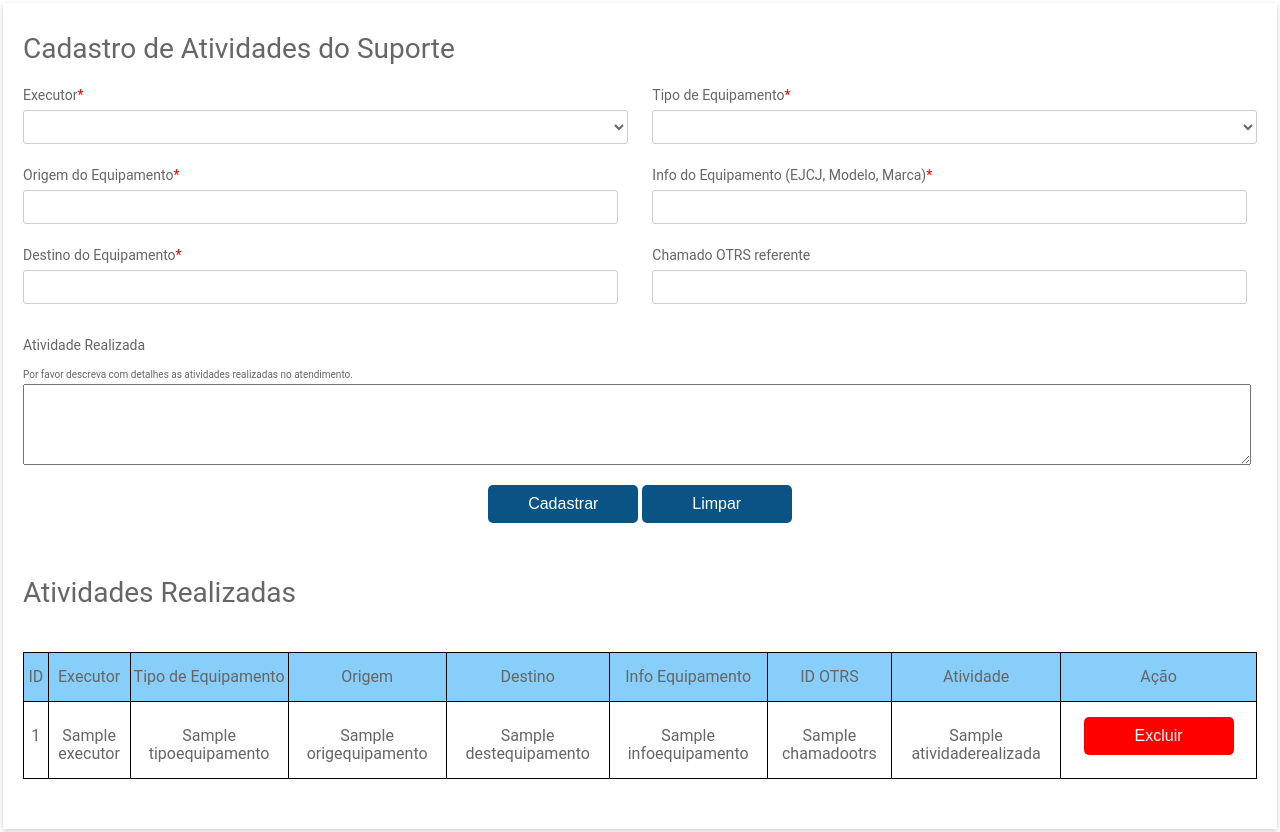
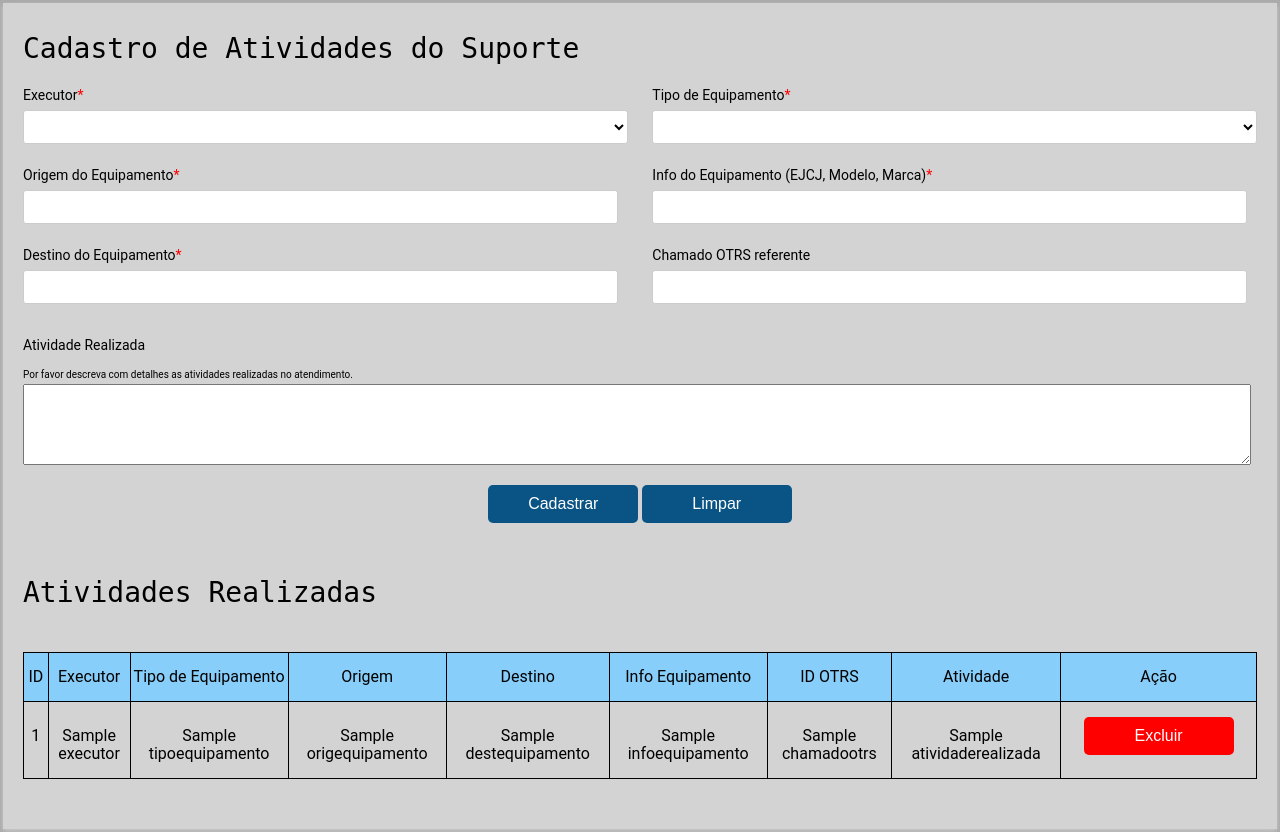
Before and after one commit to DouglasLourenze/SistemaDjangopy, a Django app: template SistemaDjangopy/app/templates/app/index.html in a window 1280 px wide. Run offline with Django 3.2, Linux system fonts and the light colour scheme; the template is opened without the code that fills it: most values are stand-ins (such as "Sample title", 1, 10 or a date in 2020).

Commit message:
configurando favicon
Adicionado favicon icone na aba do navegador e ajustado css, colocado cor de fundo e font nas letras

```diff
--- a/SistemaDjangopy/app/static/css/Stylesheet1.css
+++ b/SistemaDjangopy/app/static/css/Stylesheet1.css
@@ -8,13 +8,14 @@ body, div, form, input, select {
     outline: none;
     font-family: Roboto, Arial, sans-serif;
     font-size: 14px;
-    color: #666;
+    color: #000000;
     line-height: 22px;
 }
 
-h1, h4 {
+h1 {
     margin: 15px 0 4px;
     font-weight: 400;
+    font-family:monospace;
 }
 
 h4 {
@@ -37,13 +38,17 @@ span {
     align-items: center;
     height: inherit;
     padding: 3px;
+    background-color: 	#A9A9A9;
 }
-
+.dropdown{
+    background-color: white;
+}
 form {
     width: 100%;
     padding: 20px;
     background: #fff;
     box-shadow: 0 2px 5px #ccc;
+    background-color: #D3D3D3;
 }
 
 input {
--- a/SistemaDjangopy/app/templates/app/index.html
+++ b/SistemaDjangopy/app/templates/app/index.html
@@ -3,8 +3,8 @@
 <head>
     <meta charset="UTF-8" />
     <title>Cadastro de Atividades</title>
-    <link rel="stylesheet" href="{% static 'css/Stylesheet1.css' %}"
-
+    <link rel="stylesheet" href="{% static 'css/Stylesheet1.css' %}"/>
+    <link rel="shortcut icon" href="{% static 'img/favicon.png' %}"/>
 </head>
 <body>
     <div class="testbox">
@@ -15,7 +15,7 @@
                 <div id="left">
                     <h4>Executor<span>*</span></h4>
 
-                    <select name="executor" required>
+                    <select name="executor" required class="dropdown">
                         <option value="" selected></option>
                         <option value="douglas">Douglas</option>
                         <option value="rafael">Rafael</option>
@@ -34,7 +34,7 @@
                 <div id="right">
                     <h4>Tipo de Equipamento<span>*</span></h4>
 
-                    <select name="tipoequipamento" required>
+                    <select name="tipoequipamento" class="dropdown" required>
                         <option value="" selected></option>
                         <option value="computador">Computador</option>
                         <option value="notebook">Notebook</option>
```
Also changed, not shown: SistemaDjangopy/app/static/img/favicon.png (added).
